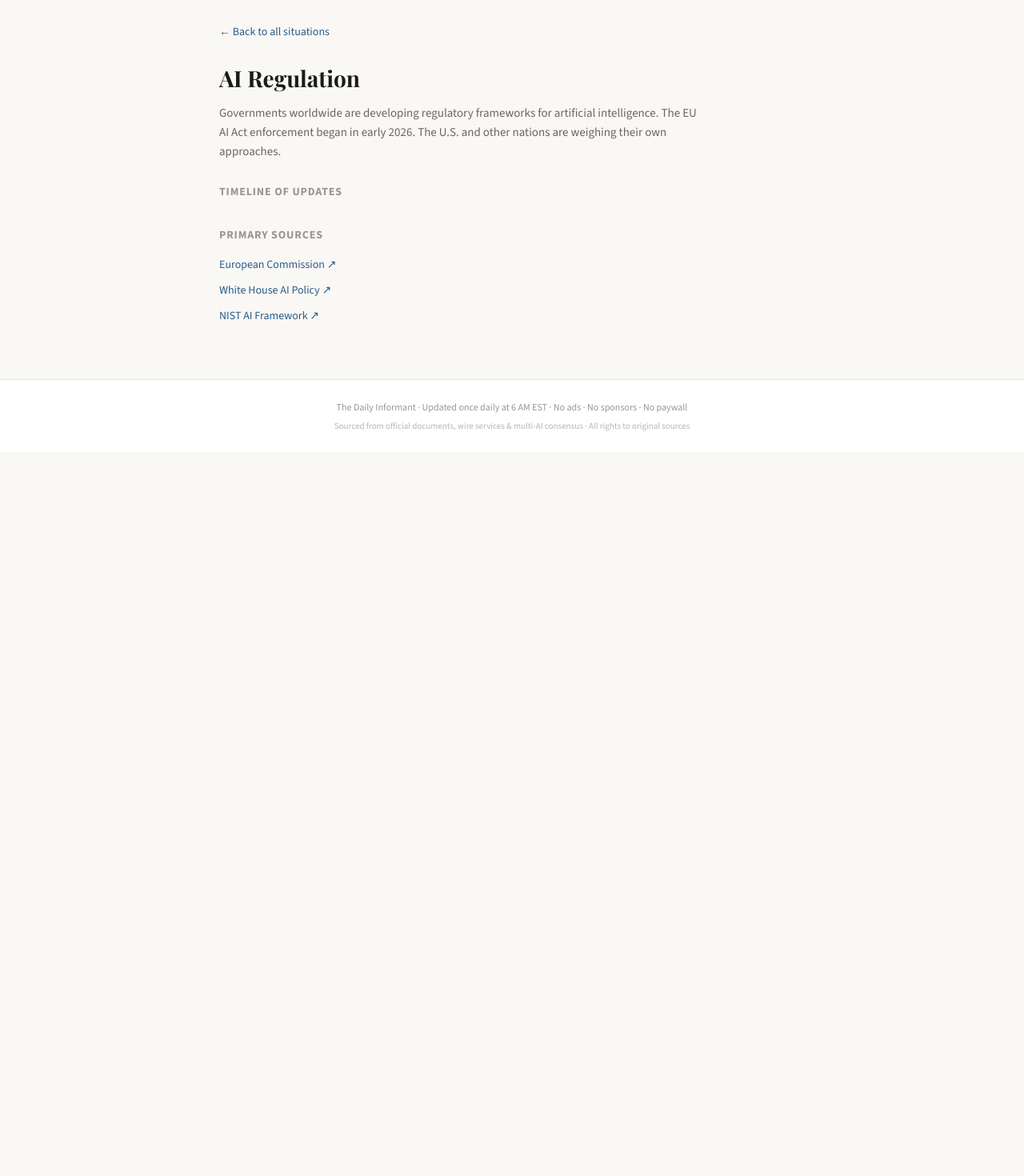
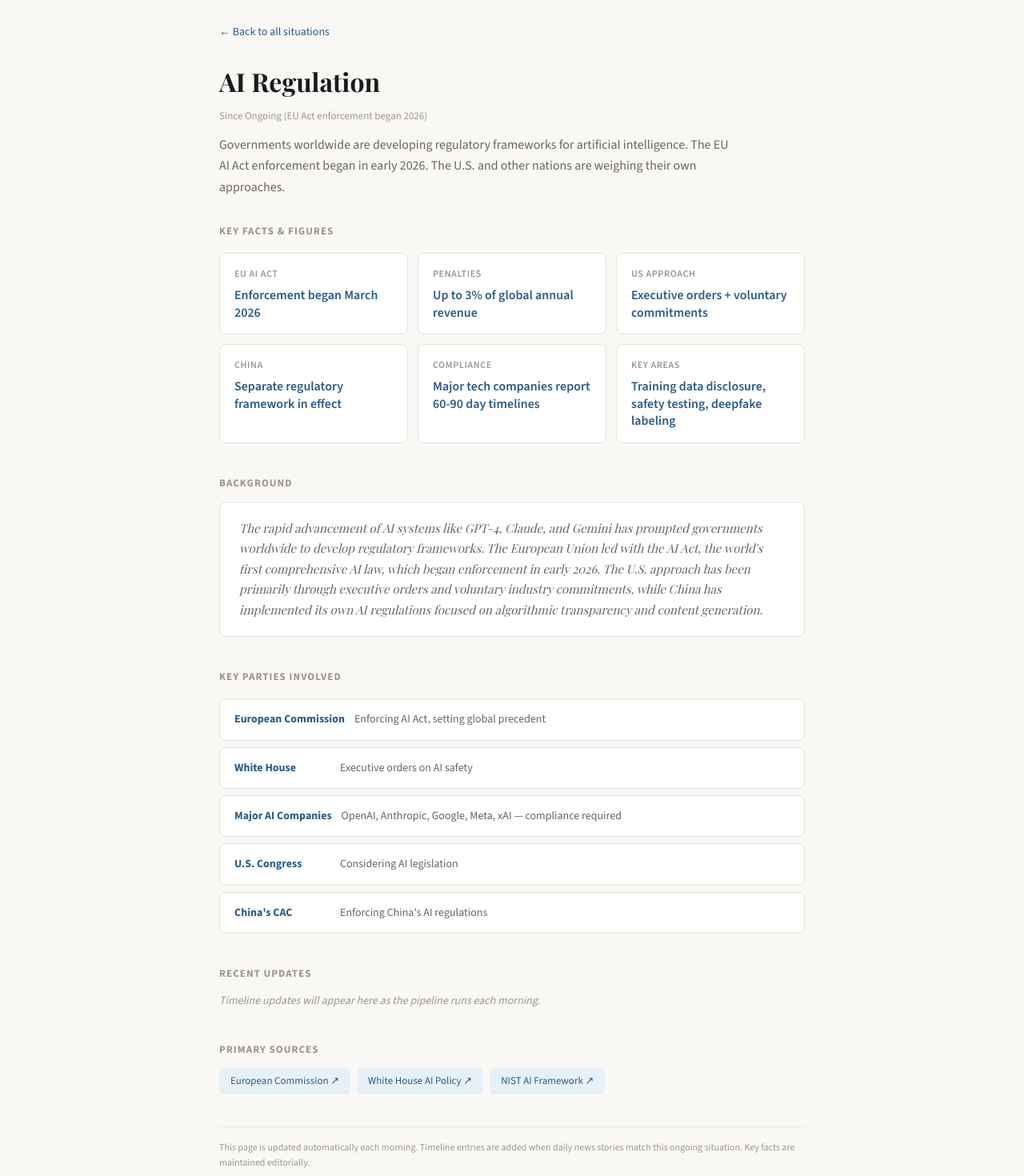
Before and after one commit to pickettdad/daily-informant, a Next.js app: page /topics/ai-regulation in a window 1280 px wide. Shown: the part 100-1570 px from the top of the page at 80% size. Before the commit the page ends 800 px from the top, so only its background shows below. Built offline with nearby package versions, Linux system fonts and the light colour scheme.

Commit message:
Update page.tsx

```diff
--- a/app/topics/[slug]/page.tsx
+++ b/app/topics/[slug]/page.tsx
@@ -4,9 +4,11 @@ import Link from "next/link";
 const s = {
   display: "'Playfair Display', Georgia, serif",
   accent: "#2B5C8A",
+  accentLight: "#E8F0F7",
   muted: "#6B6560",
   light: "#9B9590",
   gold: "#C4985A",
+  goldLight: "#FDF6EC",
   border: "#E5DFD8",
   borderLight: "#EDE8E2",
 };
@@ -19,13 +21,17 @@ export default async function TopicDetailPage({ params }: any) {
   if (!topic) {
     return (
       <div style={{ padding: 40 }}>
-        <h1>Topic not found</h1>
+        <h1 style={{ fontFamily: s.display }}>Topic not found</h1>
         <p style={{ marginTop: 12 }}>
           <Link href="/topics">← Back to all situations</Link>
         </p>
       </div>
     );
   }
+
+  const keyFacts = topic.key_facts || {};
+  const keyParties = topic.key_parties || [];
+  const hasStats = Object.keys(keyFacts).length > 0;
 
   return (
     <div>
@@ -35,86 +41,206 @@ export default async function TopicDetailPage({ params }: any) {
         </Link>
       </p>
 
-      <h1 style={{ fontFamily: s.display, fontSize: 28, fontWeight: 700, marginBottom: 8 }}>
+      {/* ── Header ── */}
+      <div style={{ marginBottom: 32 }}>
+        <h1 style={{ fontFamily: s.display, fontSize: 32, fontWeight: 700, marginBottom: 8 }}>
           {topic.topic}
         </h1>
-      <p style={{ fontSize: 15, color: s.muted, lineHeight: 1.6, marginBottom: 28, maxWidth: 600 }}>
+        {topic.started && (
+          <p style={{ fontSize: 13, color: s.light, marginBottom: 12 }}>
+            Since {topic.started}
+          </p>
+        )}
+        <p style={{ fontSize: 16, color: s.muted, lineHeight: 1.65, maxWidth: 650 }}>
           {topic.summary}
         </p>
+      </div>
 
-      {/* Timeline */}
+      {/* ── Key Facts Dashboard ── */}
+      {hasStats && (
+        <section style={{ marginBottom: 40 }}>
           <h2 style={{
-        fontSize: 14,
-        fontWeight: 700,
-        letterSpacing: "0.06em",
-        textTransform: "uppercase",
-        color: s.light,
-        marginBottom: 20,
+            fontSize: 13, fontWeight: 700, letterSpacing: "0.08em",
+            textTransform: "uppercase", color: s.light, marginBottom: 16,
           }}>
-        Timeline of Updates
+            Key Facts &amp; Figures
           </h2>
+          <div style={{
+            display: "grid",
+            gridTemplateColumns: "repeat(auto-fill, minmax(200px, 1fr))",
+            gap: 12,
+          }}>
+            {Object.entries(keyFacts).map(([label, value]: [string, any]) => (
+              <div key={label} style={{
+                background: "#FFFFFF",
+                border: `1px solid ${s.border}`,
+                borderRadius: 8,
+                padding: "16px 18px",
+              }}>
+                <div style={{
+                  fontSize: 12, fontWeight: 600, color: s.light,
+                  textTransform: "uppercase", letterSpacing: "0.05em",
+                  marginBottom: 6,
+                }}>
+                  {label}
+                </div>
+                <div style={{
+                  fontSize: 16, fontWeight: 600, color: s.accent,
+                  lineHeight: 1.35,
+                }}>
+                  {value}
+                </div>
+              </div>
+            ))}
+          </div>
+        </section>
+      )}
 
+      {/* ── Background ── */}
+      {topic.background && (
+        <section style={{ marginBottom: 40 }}>
+          <h2 style={{
+            fontSize: 13, fontWeight: 700, letterSpacing: "0.08em",
+            textTransform: "uppercase", color: s.light, marginBottom: 12,
+          }}>
+            Background
+          </h2>
+          <div style={{
+            background: "#FFFFFF",
+            border: `1px solid ${s.border}`,
+            borderRadius: 8,
+            padding: "20px 24px",
+          }}>
+            <p style={{
+              fontSize: 15, color: s.muted, lineHeight: 1.7,
+              fontFamily: s.display, fontStyle: "italic",
+            }}>
+              {topic.background}
+            </p>
+          </div>
+        </section>
+      )}
+
+      {/* ── Key Parties ── */}
+      {keyParties.length > 0 && (
+        <section style={{ marginBottom: 40 }}>
+          <h2 style={{
+            fontSize: 13, fontWeight: 700, letterSpacing: "0.08em",
+            textTransform: "uppercase", color: s.light, marginBottom: 16,
+          }}>
+            Key Parties Involved
+          </h2>
+          <div style={{ display: "grid", gap: 8 }}>
+            {keyParties.map((party: any, i: number) => (
+              <div key={i} style={{
+                background: "#FFFFFF",
+                border: `1px solid ${s.border}`,
+                borderRadius: 8,
+                padding: "14px 18px",
+                display: "flex",
+                gap: 12,
+                alignItems: "baseline",
+              }}>
+                <span style={{
+                  fontSize: 14, fontWeight: 700, color: s.accent,
+                  minWidth: 120, flexShrink: 0,
+                }}>
+                  {party.name}
+                </span>
+                <span style={{ fontSize: 14, color: s.muted, lineHeight: 1.5 }}>
+                  {party.role}
+                </span>
+              </div>
+            ))}
+          </div>
+        </section>
+      )}
+
+      {/* ── Timeline ── */}
+      {topic.timeline?.length > 0 && (
+        <section style={{ marginBottom: 40 }}>
+          <h2 style={{
+            fontSize: 13, fontWeight: 700, letterSpacing: "0.08em",
+            textTransform: "uppercase", color: s.light, marginBottom: 20,
+          }}>
+            Recent Updates
+          </h2>
           <div style={{ borderLeft: `2px solid ${s.gold}`, paddingLeft: 20, marginLeft: 8 }}>
             {topic.timeline.map((entry: any, i: number) => (
               <div key={i} style={{ marginBottom: 24, position: "relative" }}>
                 <div style={{
-              position: "absolute",
-              left: -27,
-              top: 4,
-              width: 10,
-              height: 10,
-              borderRadius: "50%",
+                  position: "absolute", left: -27, top: 4,
+                  width: 10, height: 10, borderRadius: "50%",
                   background: i === 0 ? s.gold : s.borderLight,
                   border: `2px solid ${i === 0 ? s.gold : s.border}`,
                 }} />
                 <div style={{
-              fontSize: 12,
-              fontWeight: 700,
-              color: s.gold,
-              letterSpacing: "0.04em",
-              marginBottom: 4,
+                  fontSize: 12, fontWeight: 700, color: s.gold,
+                  letterSpacing: "0.04em", marginBottom: 4,
                 }}>
                   {entry.date}
                 </div>
                 <div style={{ fontSize: 15, lineHeight: 1.55 }}>
                   {entry.text}{" "}
-              <a
-                href={entry.source_url}
-                target="_blank"
-                rel="noreferrer"
-                style={{ fontSize: 11, color: s.accent }}
-              >
+                  <a href={entry.source_url} target="_blank" rel="noreferrer"
+                    style={{ fontSize: 11, color: s.accent, textDecoration: "none" }}>
                     source ↗
                   </a>
                 </div>
               </div>
             ))}
           </div>
+        </section>
+      )}
 
-      {/* Primary Sources */}
+      {topic.timeline?.length === 0 && (
+        <section style={{ marginBottom: 40 }}>
+          <h2 style={{
+            fontSize: 13, fontWeight: 700, letterSpacing: "0.08em",
+            textTransform: "uppercase", color: s.light, marginBottom: 12,
+          }}>
+            Recent Updates
+          </h2>
+          <p style={{ fontSize: 14, color: s.light, fontStyle: "italic" }}>
+            Timeline updates will appear here as the pipeline runs each morning.
+          </p>
+        </section>
+      )}
+
+      {/* ── Primary Sources ── */}
       {topic.primary_sources?.length > 0 && (
-        <div style={{ marginTop: 32 }}>
+        <section style={{ marginBottom: 40 }}>
           <h2 style={{
-            fontSize: 14,
-            fontWeight: 700,
-            letterSpacing: "0.06em",
-            textTransform: "uppercase",
-            color: s.light,
-            marginBottom: 12,
+            fontSize: 13, fontWeight: 700, letterSpacing: "0.08em",
+            textTransform: "uppercase", color: s.light, marginBottom: 12,
           }}>
             Primary Sources
           </h2>
-          <ul style={{ listStyleType: "none", padding: 0 }}>
+          <div style={{ display: "flex", gap: 8, flexWrap: "wrap" }}>
             {topic.primary_sources.map((src: any, i: number) => (
-              <li key={i} style={{ marginBottom: 6 }}>
-                <a href={src.url} target="_blank" rel="noreferrer" style={{ fontSize: 14, color: s.accent }}>
+              <a key={i} href={src.url} target="_blank" rel="noreferrer"
+                style={{
+                  fontSize: 13, color: s.accent, background: s.accentLight,
+                  padding: "6px 14px", borderRadius: 6, fontWeight: 500,
+                  textDecoration: "none",
+                }}>
                 {src.name} ↗
               </a>
-              </li>
             ))}
-          </ul>
           </div>
+        </section>
       )}
+
+      {/* ── Footer note ── */}
+      <div style={{
+        borderTop: `1px solid ${s.borderLight}`,
+        paddingTop: 16, marginTop: 20,
+      }}>
+        <p style={{ fontSize: 12, color: s.light, lineHeight: 1.6 }}>
+          This page is updated automatically each morning. Timeline entries are added when daily news stories
+          match this ongoing situation. Key facts are maintained editorially.
+        </p>
+      </div>
     </div>
   );
 }
```
Lines whose indentation alone changed are shown as unchanged.
